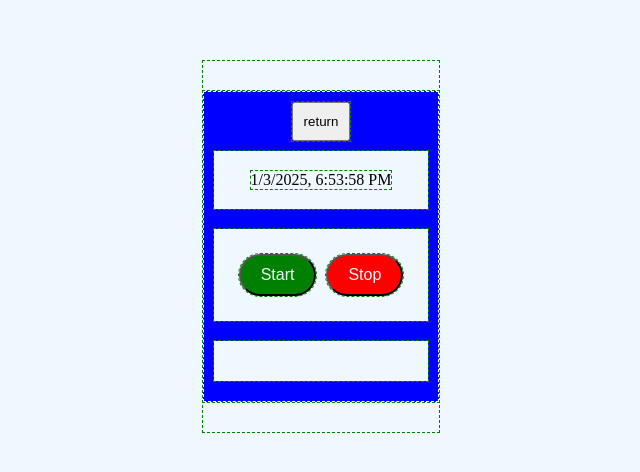
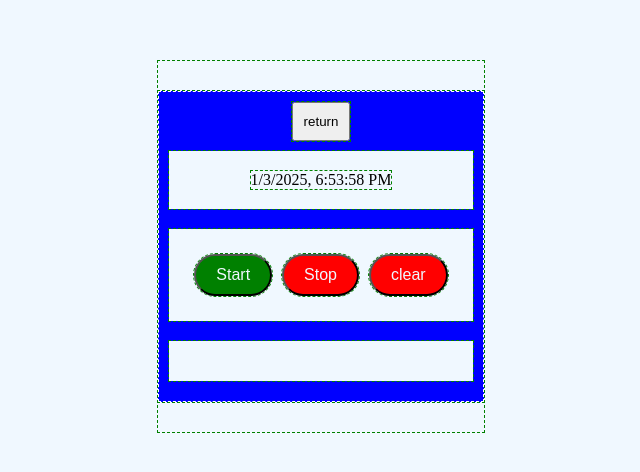
Before and after one commit to rocker-bell/minimalist-website, a React (Vite) app: page /chrono in a window 1280 px wide. Shown: the part 154-626 px from the top of the page, without its empty margins (319-959 px from the left). Built offline with nearby package versions, Linux system fonts and the light colour scheme; the HTML template or start-up script is replaced by a standard one.

Commit message:
Add modifications

```diff
--- a/src/components/Chrono.jsx
+++ b/src/components/Chrono.jsx
@@ -18,6 +18,7 @@ const ChronoComponent = () => {
     return () => clearInterval(interval); // Cleanup interval
   }, []);
 
+
   const handleStop = () => {
     const newTimestamp = {
       id: timestamps.length + 1,
@@ -33,6 +34,14 @@ const ChronoComponent = () => {
     setTimestamps(updatedTimestamps);
     localStorage.setItem("time-container", JSON.stringify(updatedTimestamps));
   };
+
+
+  const handleclear = () => {
+    localStorage.removeItem("time-container")
+    window.location.reload();
+
+   }
+
 
 
   const navigate = useNavigate();
@@ -55,8 +64,10 @@ const ChronoComponent = () => {
       <div className="contentchrono contentchrono2">
         <button className="btn" id="start-btn">Start</button>
         <button className="btn" id="stop-btn" onClick={handleStop}>
+
           Stop
         </button>
+        <button className="btn" id="stop-btn" onClick={handleclear}>clear</button>
       </div>
       <div className="contentchrono contentchrono3">
         {timestamps.map((data) => (
```
